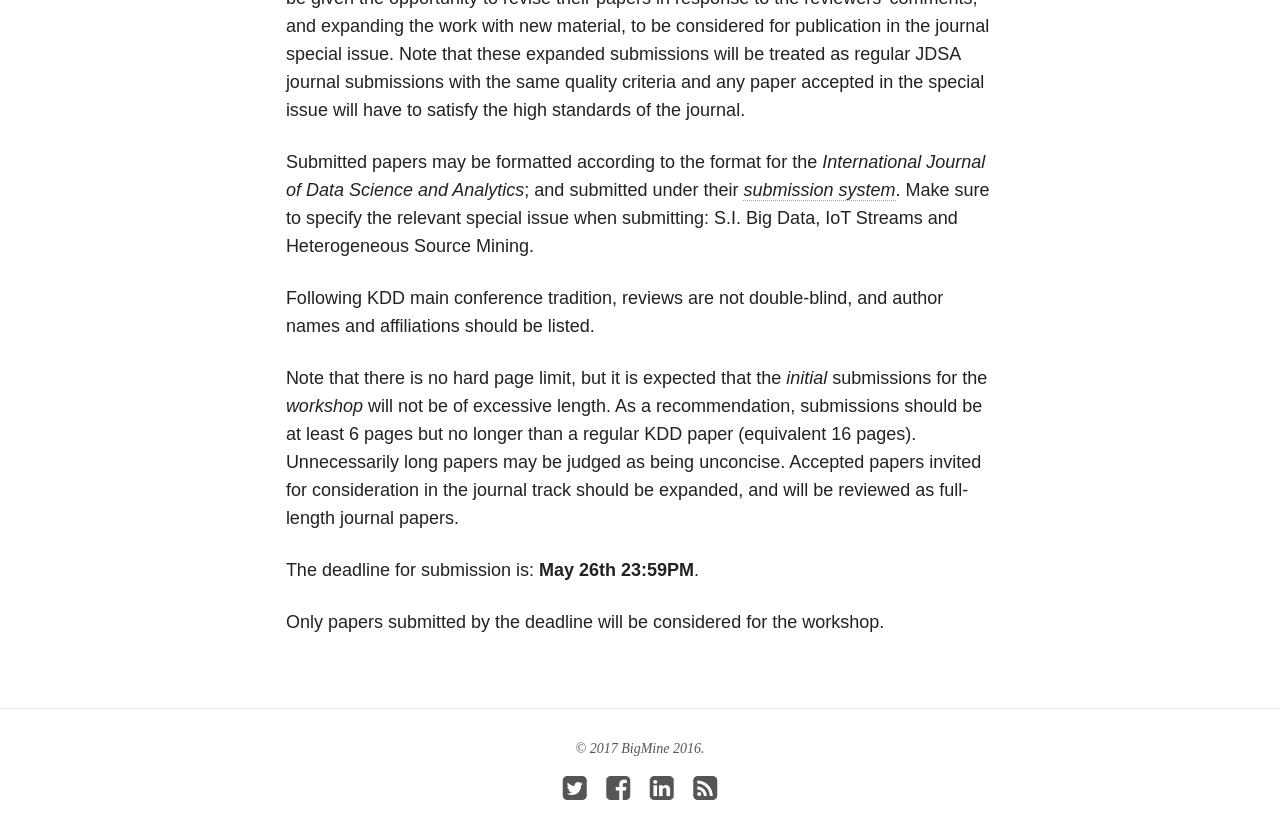
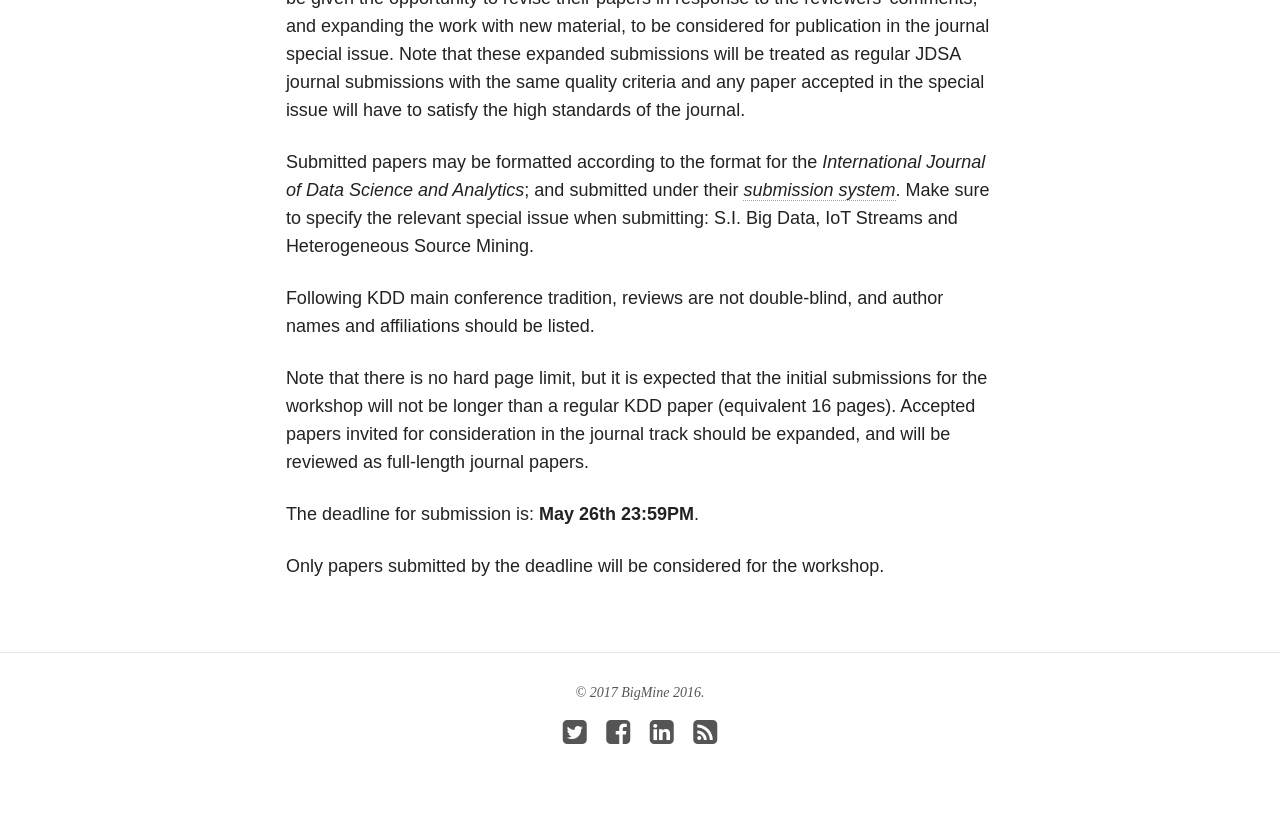
Before and after one commit to bigmine/bigmine17, a Jekyll site: the page built from submission.md, in a window 1280 px wide and 900 px high, scrolled down 850 px. Shown: the top 839 px of the window. Built offline with Jekyll 4.4.1, drawn with Linux system fonts in a browser that asks for light colours; nearby versions of some CDN libraries.

Commit message:
submission update

```diff
--- a/submission.md
+++ b/submission.md
@@ -21,7 +21,7 @@ Submitted papers may be formatted according to the format for the *International
 
 Following KDD main conference tradition, reviews are not double-blind, and author names and affiliations should be listed.
 
-Note that there is no hard page limit, but it is expected that the *initial* submissions for the *workshop* will not be of excessive length. As a recommendation, submissions should be at least 6 pages but no longer than a regular KDD paper (equivalent 16 pages). Unnecessarily long papers may be judged as being unconcise. Accepted papers invited for consideration in the journal track should be expanded, and will be reviewed as full-length journal papers.
+Note that there is no hard page limit, but it is expected that the initial submissions for the workshop will not be longer than a regular KDD paper (equivalent 16 pages). Accepted papers invited for consideration in the journal track should be expanded, and will be reviewed as full-length journal papers.
 
 The deadline for submission is: **May 26th 23:59PM**.
 
```
